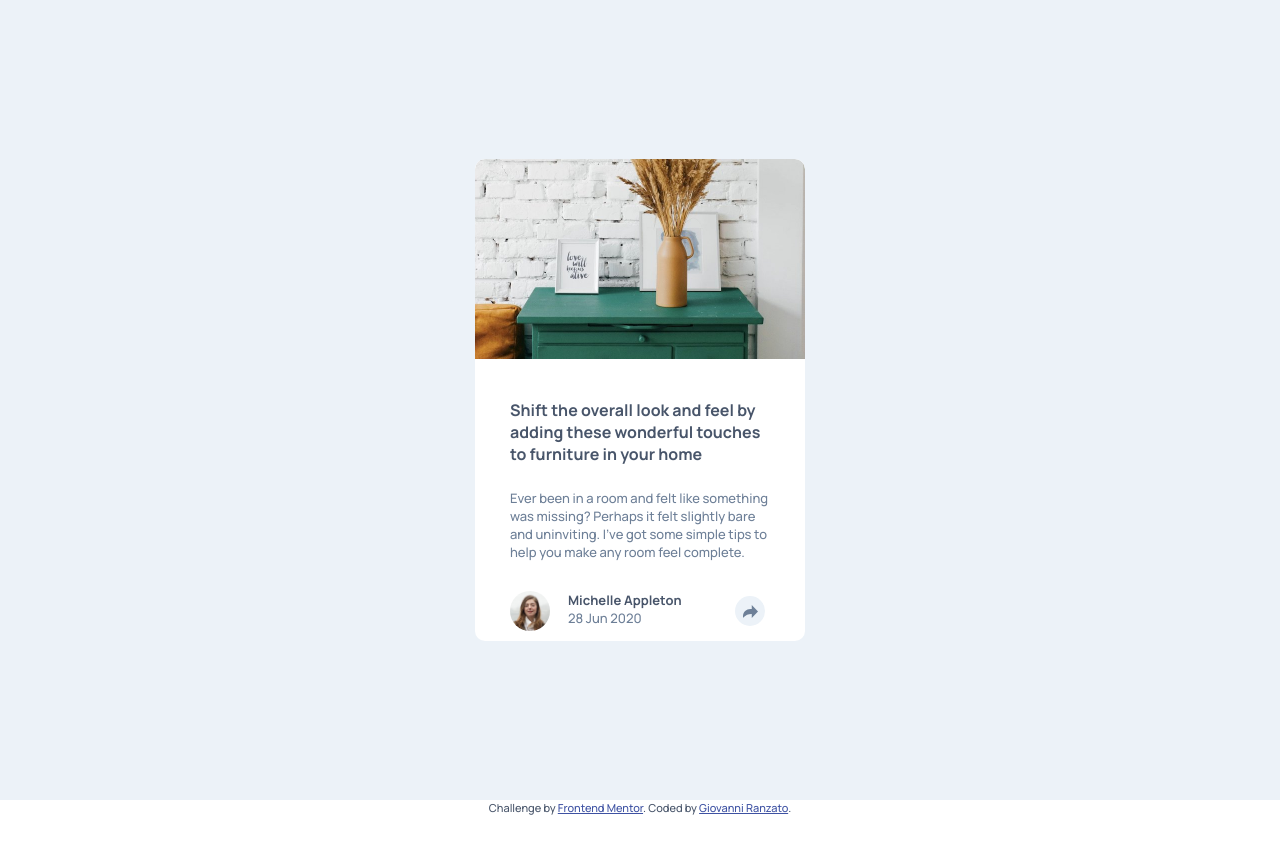
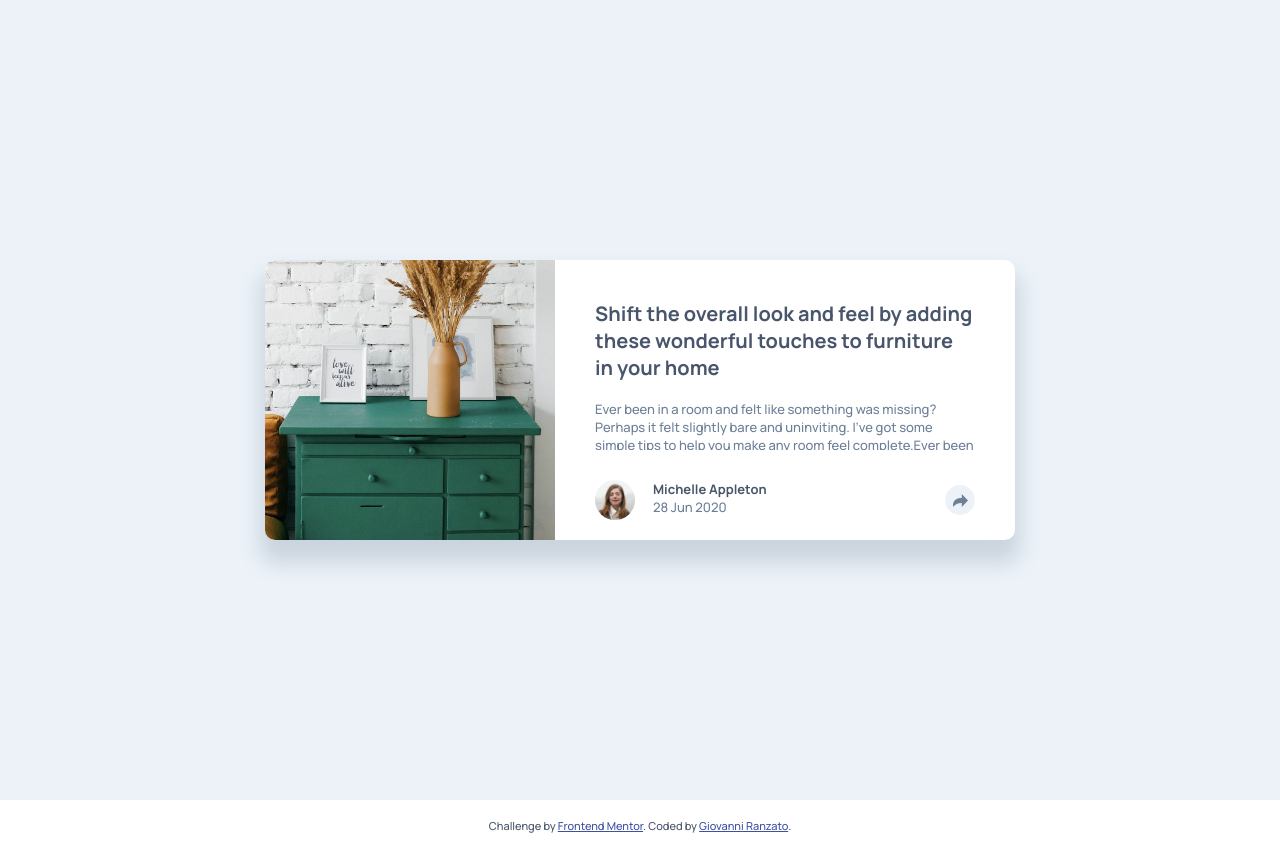
Before and after one commit to GiovanniRanzato/article-preview-component-master, a plain HTML site: page index.html in a window 1280 px wide. Before the commit the page ends 815 px from the top, so only its background shows below. Drawn offline with Linux system fonts and the light colour scheme.

Commit message:
Added desktop styles

```diff
--- a/functions.js
+++ b/functions.js
@@ -2,7 +2,7 @@ let toggleShare = false;
 const data = {
     cover: "./images/drawers.jpg",
     title: "Shift the overall look and feel by adding these wonderful touches to furniture in your home",
-    text: " Ever been in a room and felt like something was missing? Perhaps it felt slightly bare and uninviting. I’ve got some simple tips to help you make any room feel complete.",
+    text: " Ever been in a room and felt like something was missing? Perhaps it felt slightly bare and uninviting. I’ve got some simple tips to help you make any room feel complete.Ever been in a room and felt like something was missing? Perhaps it felt slightly bare and uninviting. I’ve got some simple tips to help you make any room feel complete.",
     author: "Michelle Appleton",
     authorAvatar: "./images/avatar-michelle.jpg",
     date: "28 Jun 2020"
@@ -14,9 +14,9 @@ document.getElementById("articleFooterTextAuth-1").innerHTML = data.author;
 document.getElementById("articleFooterTextDat-1").innerHTML = data.date;
 document.getElementById("articleFooter-1").setAttribute("src", data.authorAvatar);
 
-function toggleShareHandler (){
-    var icons = document.querySelector('#articleFooterIco-1');
+function toggleShareHandler (shareId,iconsId){
+    var icons = document.querySelector('#'+iconsId);
     icons.classList.toggle('articleFooterIconsHide');
-    var toggler = document.querySelector('#articleFooterSha-1');
+    var toggler = document.querySelector('#'+shareId);
     toggler.classList.toggle('articleFooterShareActive');
 }
--- a/index.html
+++ b/index.html
@@ -22,7 +22,7 @@
 <body>
 
 <div class="mainContainer">
-  <div class="article">
+  <div class="article shadow">
     <div class="articleMedia">
       <img id="articleMediaImg-1"/>
     </div>
@@ -38,10 +38,10 @@
           <div id="articleFooterTextDat-1" class="articleFooterDate"></div>
         </div>
       </div>
-      <div id="articleFooterSha-1" class="articleFooterShare button" onClick="toggleShareHandler()">
+      <div id="articleFooterSha-1" class="articleFooterShare button" onClick="toggleShareHandler('articleFooterSha-1','articleFooterIco-1')">
         <img src="./images/icon-share.svg" />
       </div>
-      <div id="articleFooterIco-1" class="articleFooterIcons articleFooterIconsHide" >
+      <div id="articleFooterIco-1" class="articleFooterIcons articleFooterIconsHide shadow" >
         <div class="shareText">SHARE</div>
         <div class="shareButton button"><img src="./images/icon-facebook.svg"/></div>
         <div class="shareButton button"><img src="./images/icon-twitter.svg"/></div>
--- a/style.css
+++ b/style.css
@@ -42,12 +42,17 @@ body {
 .articleBodyTitle{
     font-weight: 700;
     font-size: 16px;
-    margin-bottom: 24px;
+    max-height: 80px;
+    margin-bottom: 20px;
+    overflow: hidden;
+    text-overflow: ellipsis;
 }
 .articleBodyText{
+    height: 70px;
     margin-bottom: 20px;
     color: hsl(214, 17%, 51%);
-
+    overflow: hidden;
+    text-overflow: ellipsis;
 }
 /* FOOTER  */
 .articleFooter{
@@ -120,7 +125,6 @@ body {
     flex-flow: row;
     align-items: center;
     transition: bottom 0.5s ease-in;
-
 }
 .shareText{
     letter-spacing: 3px;
@@ -141,11 +145,8 @@ body {
     background-color: hsl(212, 23%, 69%);
 }
 
-
-
-
 /* FOOTER */
-.attribution { font-size: 11px; text-align: center; }
+.attribution { font-size: 11px; text-align: center; padding:18px}
 .attribution a { color: hsl(228, 45%, 44%); }
 
 /* UTILITY */
@@ -158,3 +159,74 @@ body {
 .articleFooterIconsHide {
     bottom: -100px;
 }
+.shadow{
+    -webkit-box-shadow: 0px 18px 20px 5px rgba(108,127,151,0.25);
+-moz-box-shadow: 0px 18px 20px 5px rgba(108,127,151,0.25);
+box-shadow: 0px 18px 20px 5px rgba(108,127,151,0.25);
+}
+
+@media only screen and (min-width: 1200px){
+    .article{
+        width: 460px; /* 750 - 290 px */
+        height: 280px;
+        overflow: visible;
+        padding-left: 290px;
+        position: relative;
+    }
+    .articleMedia {
+    width: 290px;
+    height: 280px;
+    overflow: hidden;
+    border-radius: 10px 0 0 10px;
+    position: absolute;
+    left: 0;
+    top: 0;
+    }
+    .articleBody{
+        padding:40px 40px 0 40px;
+    }
+    .articleMedia img {
+        height: 100%;
+    }
+    .articleBody {
+        height: 100%;
+
+    }
+    .articleBodyTitle{
+        font-size: 20px;
+    }
+    .articleBodyText{
+        height: 50px;
+    }
+    .articleFooter{
+        padding: 0 40px 20px 40px;
+    }
+    .articleFooterIcons{
+        position: absolute;
+        right: -72px;
+        top: -60px;
+        z-index: 1;
+        width: 250px;
+        height: 55px;
+        border-radius: 10px;
+        padding: 0;
+        justify-content: space-evenly;
+        transition: opacity 0.5s;
+        transition: top 0.5s ease-out;
+    }
+
+    .articleFooterIcons:after {
+        content: "";
+        position: absolute;
+        top: 100%;
+        left: 50%;
+        margin-left: -10px;
+        border-width: 7px;
+        border-style: solid;
+        border-color:  hsl(214, 17%, 51%) transparent transparent transparent;
+     }
+    .articleFooterIconsHide {
+        opacity: 0;
+        top: -55px
+    }
+}
```
